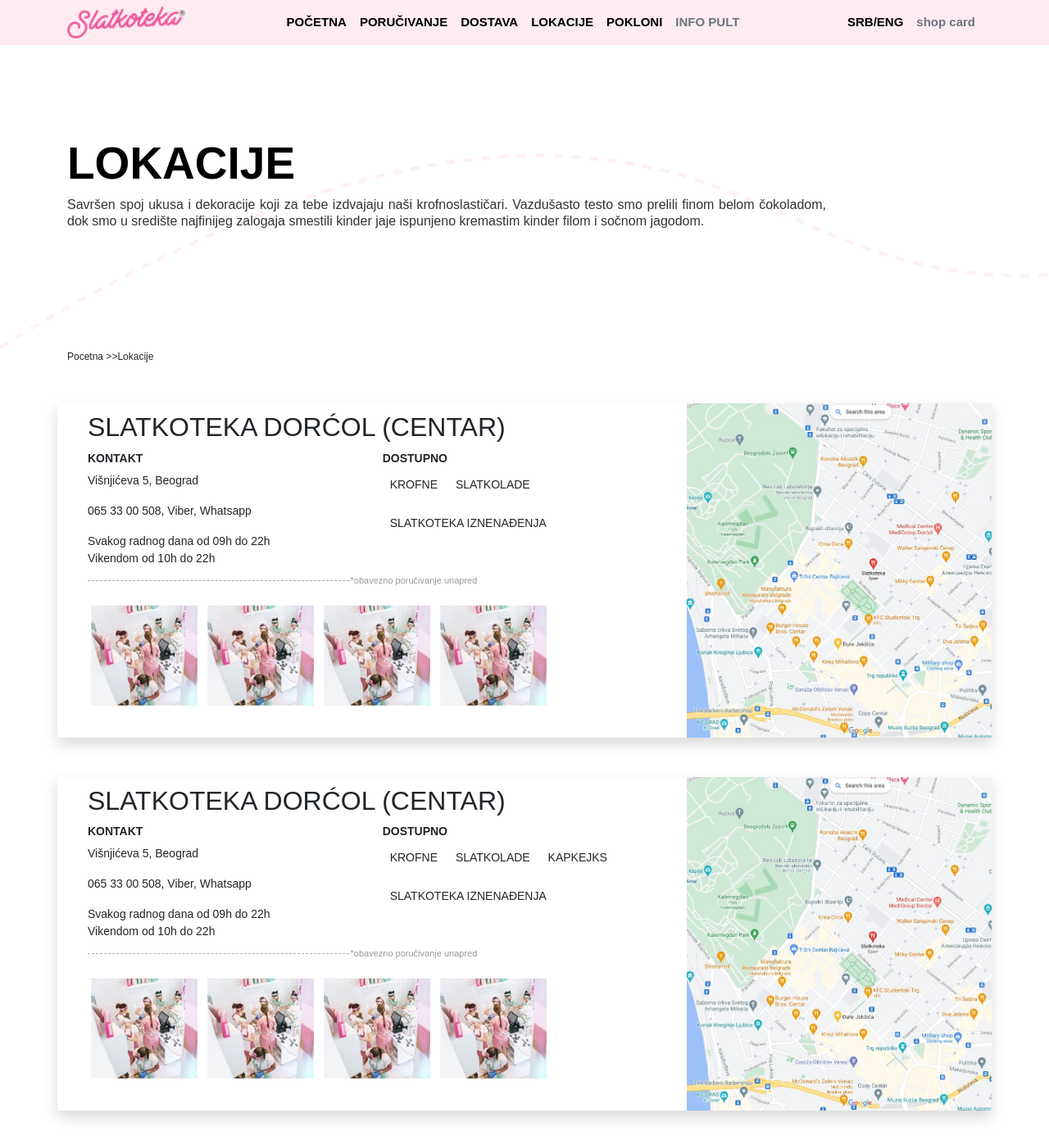
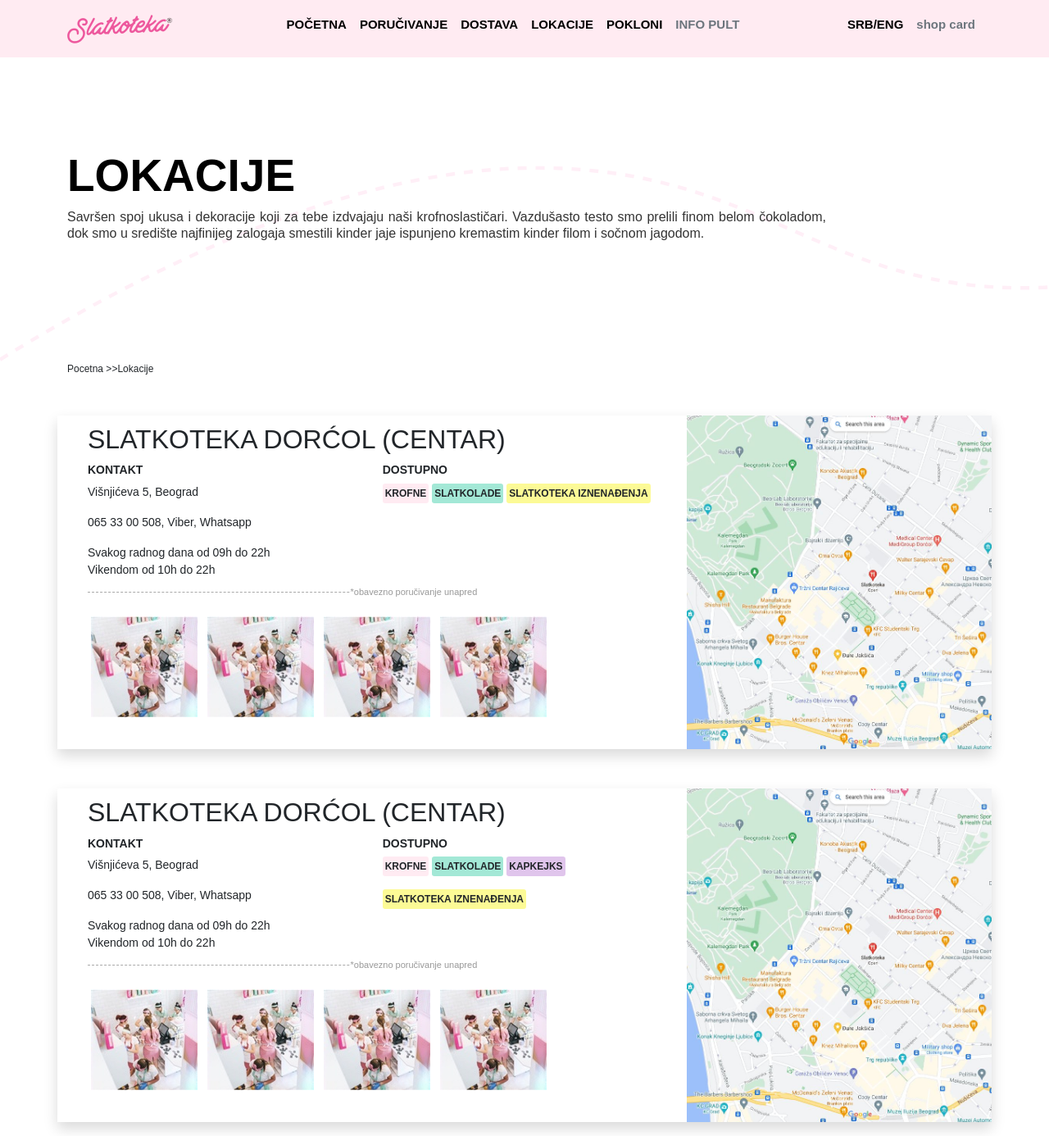
Before and after one commit to marijanafilipovic/slatkoteka, a PHP site: page /index.html in a window 1280 px wide. Shown: the top 1386 px of the page at 82% size. Run offline with PHP 8.4, Linux system fonts and the light colour scheme; some libraries are stand-ins or nearby versions.

Commit message:
3sec push

```diff
--- a/assets/css/main.css
+++ b/assets/css/main.css
@@ -266,6 +266,9 @@
     padding-right: 50px;
     /*height:70px;*/
 }
+#menu img{
+    margin-top: 10px;
+}
 .navbar-toggler-icon{
     border: none !important;
     color: black !important;
@@ -280,6 +283,34 @@
     font-size: 12px;
     font-family: 'VarelaRound', sans-serif;
 }
+.btn-krofne{
+    font-size: 12px;
+    font-family: 'SecularOne', sans-serif;
+    font-weight: bolder;
+    background-color: #ffebf2;
+    padding: 2px;
+}
+.btn-slatkolade{
+    font-size: 12px;
+    font-family: 'SecularOne', sans-serif;
+    font-weight: bolder;
+    background-color: #a3e8d6;
+    padding: 2px;
+}
+.btn-iznenadjenja{
+    font-size: 12px;
+    font-family: 'SecularOne', sans-serif;
+    font-weight: bolder;
+    background-color: #fcfa96;
+    padding: 2px;
+}
+.btn-kapkejk{
+    font-size: 12px;
+    font-family: 'SecularOne', sans-serif;
+    font-weight: bolder;
+    background-color: #e0c5ec;
+    padding: 2px;
+}
 .btn-ketering{
     font-size: 14px;
     font-family: 'SecularOne', sans-serif;
@@ -360,6 +430,9 @@
 
 
 @media(min-width: 768px) {
+    #menu{
+        height: 70px;
+    }
     .banner-1-deo img{
         display: none;
     }
@@ -372,6 +445,9 @@
 }
 
 @media(min-width: 992px) {
+    #menu{
+        height: 70px;
+    }
     .navbar-expand-lg{
         flex-wrap: nowrap;
         justify-content: space-between;
--- a/index.html
+++ b/index.html
@@ -24,7 +24,16 @@
                 <span class="navbar-toggler-icon">MENI</span>
             </button>
             <div class="row-cols-lg-1">
-                <a class="navbar-brand row-cols-lg-1" href="#"><img src="assets/images/brand/group-11.png" /></a>
+                <a class="navbar-brand row-cols-lg-1" href="#">
+                    <picture>
+                    <!--    <source srcset="assets/images/brand/group-11@2x.png" media="(min-width: 1480px)">
+                        <source srcset="assets/images/brand/group-11@2x.png" media="(min-width: 992px)">-->
+                        <img srcset="assets/images/brand/group-11.png" alt="…">
+                    </picture>
+<!--
+                    <img src="assets/images/brand/group-11.png" />
+-->
+                </a>
             </div>
             <div class="row-cols-lg-10">
                 <div class="collapse navbar-collapse container-fluid" id="navbarToggler">
@@ -139,7 +148,7 @@
                             <div>
                                 <p class="btn btn-group-sm btn-sm btn-krofne">KROFNE</p>
                                 <p class="btn btn-group-sm btn-sm btn-slatkolade">SLATKOLADE</p>
-                                <p class="btn btn-group-sm btn-sm btn-slatkolade">KAPKEJKS</p>
+                                <p class="btn btn-group-sm btn-sm btn-kapkejk">KAPKEJKS</p>
                                 <p class="btn btn-group-sm btn-sm btn-iznenadjenja">SLATKOTEKA IZNENAĐENJA</p>
                             </div>
                         </div>
@@ -193,19 +202,45 @@
             <div class="  col-md-3 grid-one">
                 <div class="parent">
                     <div class="div1">
-                        <img src="assets/images/grid/row1.jpg" />
+                        <picture>
+                            <source srcset="assets/images/grid/one/rectangle-copy-31@3x.jpg" media="(min-width: 1440px)">
+                            <source srcset="assets/images/grid/one/rectangle-copy-31@2x.jpg" media="(min-width: 992px)">
+                            <img srcset="assets/images/grid/one/rectangle-copy-31@2x.jpg" alt="…">
+                        </picture>
+<!--
+                           <img srcset="assets/images/grid/one/rectangle-copy-31.jpg" alt="…">
+-->
                     </div>
                     <div class="div2">
-                        <img src="assets/images/grid/row2.jpg" />
+                        <picture>
+                            <source srcset="assets/images/grid/two/rectangle-copy-30@3x.jpg" media="(min-width: 1440px)">
+                            <source srcset="assets/images/grid/two/rectangle-copy-30@2x.jpg" media="(min-width: 992px)">
+                            <img srcset="assets/images/grid/two/rectangle-copy-30@2x.jpg" alt="…">
+                        </picture>
+                     <!--   <img src="assets/images/grid/row2.jpg" />-->
                     </div>
                     <div class="div3">
+                        <picture>
+                            <source srcset="assets/images/grid/three/rectangle@3x.jpg" media="(min-width: 1440px)">
+                            <source srcset="assets/images/grid/three/rectangle@2x.jpg" media="(min-width: 992px)">
+                            <img srcset="assets/images/grid/three/rectangle@2x.jpg" alt="…">
+                        </picture>
+<!--
                         <img src="assets/images/grid/div3.jpg" />
+-->
                     </div>
                     <div class="div4">
                         <img src="assets/images/grid/div4@3x.png" />
                     </div>
                     <div class="div5">
+                        <picture>
+                            <source srcset="assets/images/grid/five/rectangle-copy-20@3x.jpg" media="(min-width: 1440px)">
+                            <source srcset="assets/images/grid/five/rectangle-copy-20@2x.jpg" media="(min-width: 992px)">
+                            <img srcset="assets/images/grid/five/rectangle-copy-20.jpg" alt="…">
+                        </picture>
+<!--
                         <img src="assets/images/grid/div5.jpg" />
+-->
                     </div>
                 </div>
             </div>
@@ -213,22 +248,63 @@
             <div class=" col-md-5 grid-two">
                 <div class="parent2">
                     <div class="div1">
-                        <img src="assets/images/grid_2/div1.jpg" />
+                        <picture>
+                            <source srcset="assets/images/grid_2/one/rectangle-copy-7@3x.jpg" media="(min-width: 1440px)">
+                            <source srcset="assets/images/grid_2/one/rectangle-copy-7@2x.jpg" media="(min-width: 992px)">
+                            <img srcset="assets/images/grid_2/one/rectangle-copy-7@2x.jpg" alt="…">
+                        </picture>
+               <!--         <img src="assets/images/grid_2/div1.jpg" />-->
                     </div>
                     <div class="div2">
-                        <img src="assets/images/grid_2/div2.jpg" />
+                        <picture>
+                            <source srcset="assets/images/grid_2/two/rectangle-copy-16@3x.jpg" media="(min-width: 1440px)">
+                            <source srcset="assets/images/grid_2/two/rectangle-copy-16@2x.jpg" media="(min-width: 992px)">
+                            <img srcset="assets/images/grid_2/two/rectangle-copy-16@2x.jpg" alt="…">
+                        </picture>
+                    <!--    <img src="assets/images/grid_2/div2.jpg" />-->
                     </div>
                     <div class="div3">
+                        <picture>
+                            <source srcset="assets/images/grid_2/three/rectangle-copy-17@3x.jpg" media="(min-width: 1440px)">
+                            <source srcset="assets/images/grid_2/three/rectangle-copy-17@2x.jpg" media="(min-width: 992px)">
+                            <img srcset="assets/images/grid_2/three/rectangle-copy-17@2x.jpg" alt="…">
+                        </picture>
+<!--
                         <img src="assets/images/grid_2/div3.jpg" />
+-->
                     </div>
                     <div class="div4">
+                        <picture>
+                            <source srcset="assets/images/grid_2/four/rectangle-copy-10@3x.jpg" media="(min-width: 1440px)">
+                            <source srcset="assets/images/grid_2/four/rectangle-copy-10@2x.jpg" media="(min-width: 992px)">
+                            <source srcset="assets/images/grid_2/four/rectangle-copy-10@2x.jpg" media="(min-width: 992px)">
+                            <img srcset="assets/images/grid_2/four/rectangle-copy-10.jpg" alt="…">
+                        </picture>
+<!--
                         <img src="assets/images/grid_2/div4.jpg" />
+-->
                     </div>
                     <div class="div5">
+                        <picture>
+                            <source srcset="assets/images/grid_2/five/rectangle-copy-8@3x.jpg" media="(min-width: 1440px)">
+                            <source srcset="assets/images/grid_2/five/rectangle-copy-8@2x.jpg" media="(min-width: 992px)">
+                            <source srcset="assets/images/grid_2/five/rectangle-copy-8@2x.jpg" media="(min-width: 992px)">
+                            <img srcset="assets/images/grid_2/five/rectangle-copy-8.jpg" alt="…">
+                        </picture>
+<!--
                         <img src="assets/images/grid_2/div5.jpg" />
+-->
                     </div>
                     <div class="div6">
+                        <picture>
+                            <source srcset="assets/images/grid_2/six/rectangle-copy-18@3x.jpg" media="(min-width: 1440px)">
+                            <source srcset="assets/images/grid_2/six/rectangle-copy-18@2x.jpg" media="(min-width: 992px)">
+                            <source srcset="assets/images/grid_2/six/rectangle-copy-18@2x.jpg" media="(min-width: 992px)">
+                            <img srcset="assets/images/grid_2/six/rectangle-copy-18.jpg" alt="…">
+                        </picture>
+<!--
                         <img src="assets/images/grid_2/div6.jpg" />
+-->
                     </div>
                 </div>
             </div>
```
Also changed, not shown: other parts of assets/css/main.css (+68 -1 lines), other parts of index.html (+26 -2 lines), assets/images/grid/div3.jpg (deleted), assets/images/grid/div5.jpg (deleted), assets/images/grid/row1.jpg (deleted), assets/images/grid/row2.jpg (deleted), assets/images/grid_2/div1.jpg (deleted), assets/images/grid_2/div2.jpg (deleted), assets/images/grid_2/div3.jpg (deleted), assets/images/grid_2/div4.jpg (deleted), assets/images/grid_2/div5.jpg (deleted), assets/images/grid_2/div6.jpg (deleted).
